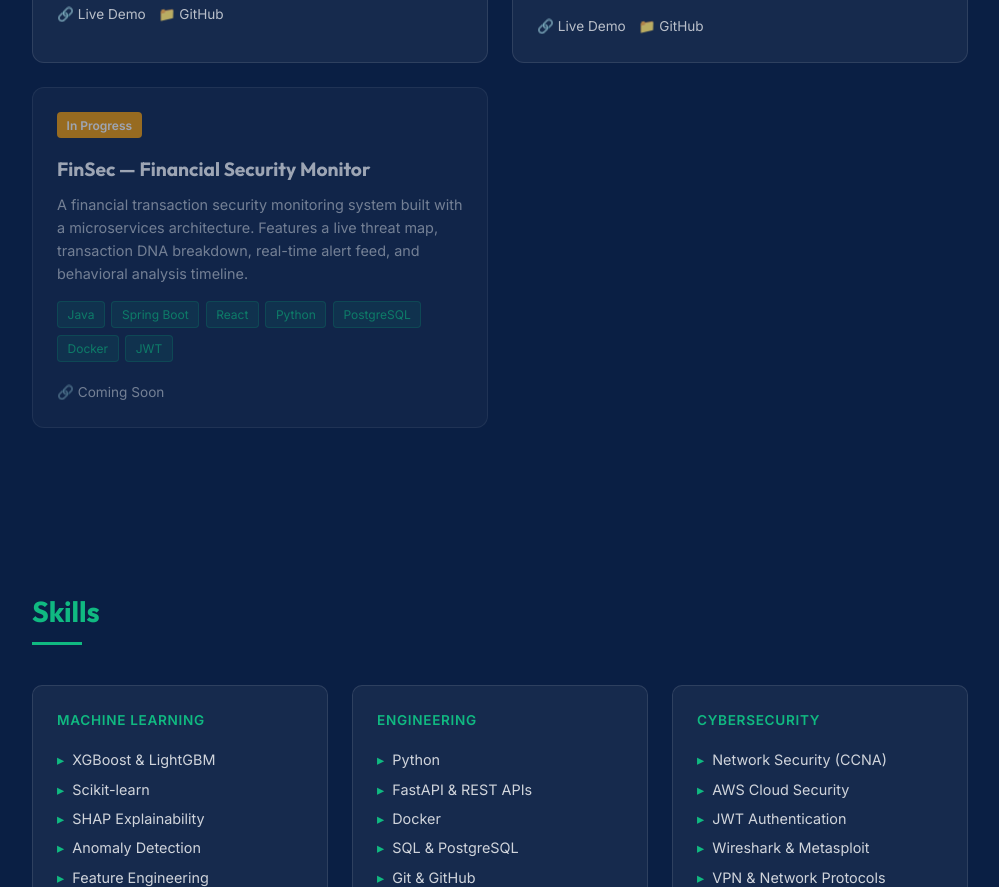
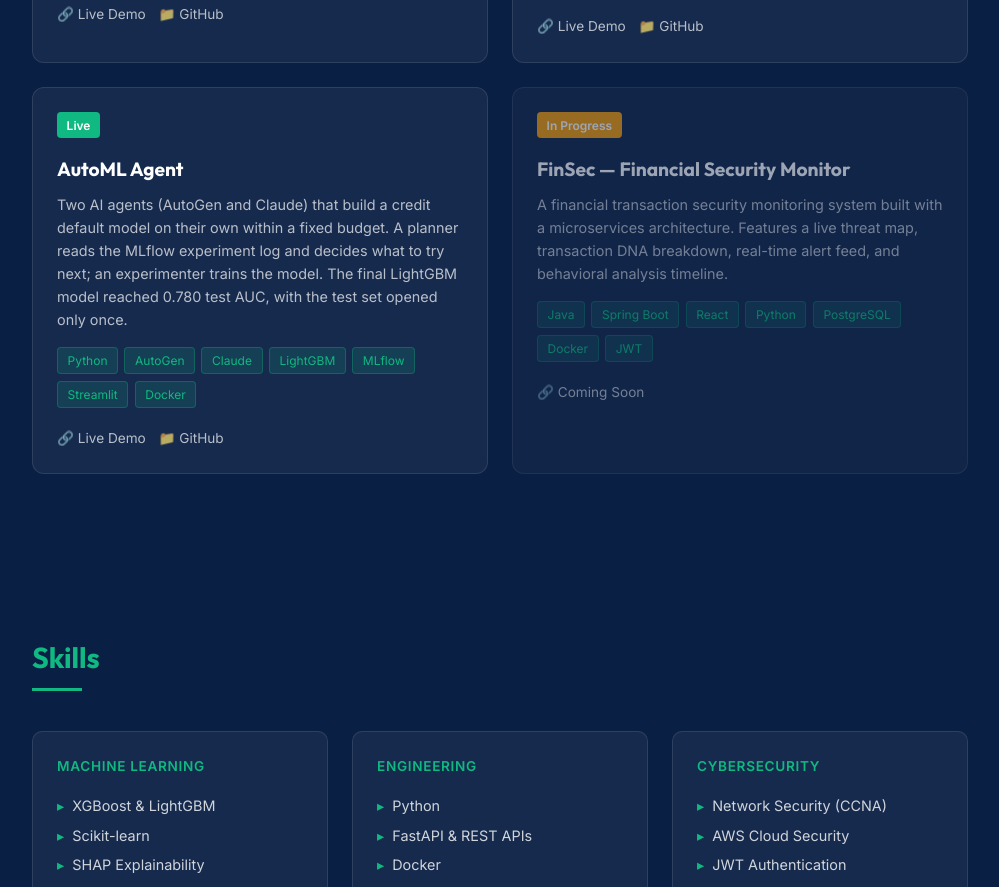
Before and after one commit to Valensaco/valensaco.github.io, a plain HTML site: page index.html in a window 1280 px wide. Shown: the part 2015-2902 px from the top of the page, without its empty margins (140-1139 px from the left). Drawn offline with Linux system fonts and the light colour scheme.

Commit message:
Add AutoML Agent project card
Co-Authored-By: Claude Sonnet 5.5 <noreply@anthropic.com>
Claude-Session: https://claude.ai/code/session_01StMpySqg3rBLeSViXiE6At

```diff
--- a/index.html
+++ b/index.html
@@ -471,6 +471,24 @@
                     <a href="https://github.com/Valensaco/credit-strategy-lab" target="_blank">📁 GitHub</a>
                 </div>
             </div>
+            <div class="project-card">
+                <span class="project-badge">Live</span>
+                <h3>AutoML Agent</h3>
+                <p>Two AI agents (AutoGen and Claude) that build a credit default model on their own within a fixed budget. A planner reads the MLflow experiment log and decides what to try next; an experimenter trains the model. The final LightGBM model reached 0.780 test AUC, with the test set opened only once.</p>
+                <div class="tech-tags">
+                    <span class="tech-tag">Python</span>
+                    <span class="tech-tag">AutoGen</span>
+                    <span class="tech-tag">Claude</span>
+                    <span class="tech-tag">LightGBM</span>
+                    <span class="tech-tag">MLflow</span>
+                    <span class="tech-tag">Streamlit</span>
+                    <span class="tech-tag">Docker</span>
+                </div>
+                <div class="project-links">
+                    <a href="https://valensaco-automl-agent.streamlit.app/" target="_blank">🔗 Live Demo</a>
+                    <a href="https://github.com/Valensaco/automl-agent" target="_blank">📁 GitHub</a>
+                </div>
+            </div>
             <div class="project-card coming-soon">
                 <span class="project-badge soon">In Progress</span>
                 <h3>FinSec — Financial Security Monitor</h3>
```
